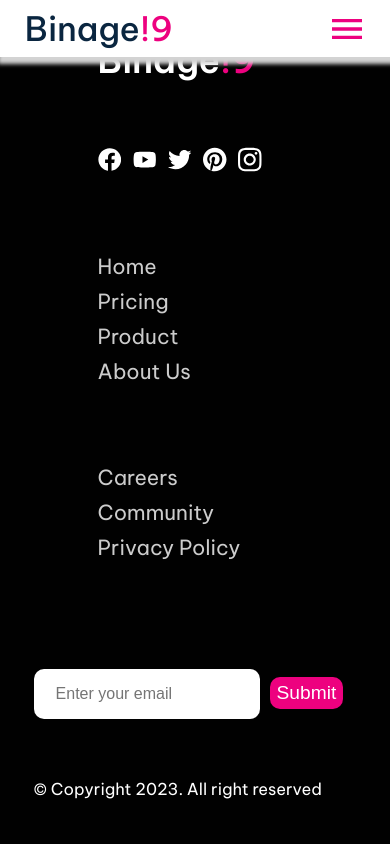
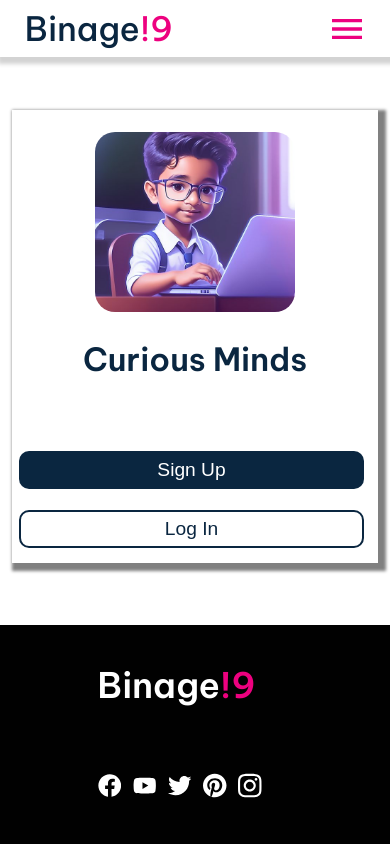
Before and after one commit to mulbahoplanojames/Binage-9, a React (Vite) app: page /accountoption in a window 390 px wide. Shown: the top 844 px of the page. Built offline with nearby package versions, Linux system fonts and the light colour scheme.

Commit message:
Make some changes in th About_Us, DiscoCommunity, Carrer, and Features Job components by adding some margin at the top

```diff
--- a/src/App.jsx
+++ b/src/App.jsx
@@ -6,7 +6,7 @@
 import Carrer from "./Pages/Carrer.jsx";
 import Community from "./Pages/Community.jsx";
 import Footer from "./Layouts/Footer/Footer.jsx";
-import Account_Option from "./Components/CreateAccount_Opt/Account_Option.jsx";
+import AccountOption from "./Components/CreateAccount_Opt/AccountOption.jsx";
 import Sign_up from "./Components/SignUp_form/Sign_up.jsx";
 import Login from "./Components/LogIn_Form/Login.jsx";
 import { BrowserRouter, Routes, Route } from "react-router-dom";
@@ -23,7 +23,7 @@
           <Route path="/about" element={<About />} />
           <Route path="/carrer" element={<Carrer />} />
           <Route path="/community" element={<Community />} />
-          <Route path="/account_opt" element={<Account_Option />} />
+          <Route path="/accountoption" element={<AccountOption />} />
           <Route path="/signUp" element={<Sign_up />} />
           <Route path="/logIn" element={<Login />} />
         </Routes>
--- a/src/Components/CreateAccount_Opt/Account_Option.jsx
+++ b/src/Components/CreateAccount_Opt/AccountOption.jsx
@@ -1,5 +1,4 @@
-import React from "react";
-import Styles from "/src/Components/CreateAccount_Opt/Account_Opt.module.css";
+import Styles from "/src/Components/CreateAccount_Opt/AccountOption.module.css";
 import SignUp_Button from "../../UI/Sign_up_Button/SignUp_Button";
 import LogIn_Button from "../../UI/Login_Button/LogIn_Button";
 import styled from "styled-components";
@@ -15,10 +14,10 @@
   paddingBottom: "5rem",
 });
 
-const Account_Option = () => {
+const AccountOption = () => {
   return (
     <>
-      <div className={Styles.option}>
+      <section className={Styles.option}>
         <div className={Styles.option_wripper}>
           <div className={Styles.img_wripper}>
             <img src={Img} alt="Illustration" className={Styles.img} />
@@ -34,9 +33,9 @@
             </Link>
           </div>
         </div>
-      </div>
+      </section>
     </>
   );
 };
 
-export default Account_Option;
+export default AccountOption;
--- a/src/Components/CreateAccount_Opt/Account_Opt.module.css
+++ b/src/Components/CreateAccount_Opt/AccountOption.module.css
@@ -3,6 +3,7 @@
   display: flex;
   justify-content: center;
   align-items: center;
+  margin-top: 5rem;
 }
 
 .option_wripper {
@@ -30,5 +31,6 @@
 @media screen and (max-width: 767px) {
   .option {
     padding: 16% 3%;
+    margin-top: 3rem;
   }
 }
--- a/src/Components/LogIn_Form/Login.jsx
+++ b/src/Components/LogIn_Form/Login.jsx
@@ -1,4 +1,4 @@
-import React, { useState } from "react";
+import { useState } from "react";
 import Styles from "/src/Components/SignUp_form/signUp.module.css";
 import LogIn_Button from "../../UI/Login_Button/LogIn_Button";
 import { FaGooglePlus, FaFacebook, FaTwitterSquare } from "react-icons/fa";
@@ -16,7 +16,7 @@
 
   return (
     <>
-      <div className={Styles.sign_up}>
+      <section className={Styles.sign_up}>
         <div className={Styles.signUp_wripper}>
           <h1 className={Styles.title}>Log In</h1>
           <p className={Styles.description}>Welcome back, we had missed you!</p>
@@ -29,6 +29,7 @@
               <input
                 type="email"
                 value={email}
+                required
                 onChange={(e) => setEmail(e.target.value)}
                 className={Styles.input}
               />
@@ -41,14 +42,15 @@
               <input
                 type="password"
                 value={password}
+                required
                 onChange={(e) => setPassword(e.target.value)}
                 className={Styles.input}
               />
             </div>
 
-            <a href="/" className={Styles.forget_password}>
+            <Link to="/" className={Styles.forget_password}>
               Forget Password
-            </a>
+            </Link>
 
             <LogIn_Button />
 
@@ -59,20 +61,20 @@
             </div>
 
             <div className={`${Styles.icon_wripper} ${Styles.icon_wripper2}`}>
-              <a href="/">
+              <Link onTouchCancelCapture="/">
                 <FaGooglePlus className={Styles.icon} />
-              </a>
-              <a href="/">
+              </Link>
+              <Link onTouchCancelCapture="/">
                 <FaFacebook className={Styles.icon} />
-              </a>
-              <a href="/">
+              </Link>
+              <Link onTouchCancelCapture="/">
                 <FaTwitterSquare className={Styles.icon} />
-              </a>
+              </Link>
             </div>
 
             <div>
               <span className={Styles.span3}>
-                Haven't signed up yet?
+                Haven&apos;t signed up yet?
                 <Link to="/signUp" className={Styles.link}>
                   Sign Up
                 </Link>
@@ -80,7 +82,7 @@
             </div>
           </form>
         </div>
-      </div>
+      </section>
     </>
   );
 };
--- a/src/Components/SignUp_form/Sign_up.jsx
+++ b/src/Components/SignUp_form/Sign_up.jsx
@@ -35,6 +35,7 @@
               <input
                 type="text"
                 value={name}
+                required
                 onChange={(e) => setName(e.target.value)}
                 className={Styles.input}
               />
@@ -46,6 +47,7 @@
               <input
                 type="email"
                 value={email}
+                required
                 onChange={(e) => setEmail(e.target.value)}
                 className={Styles.input}
               />
@@ -57,6 +59,7 @@
               <input
                 type="tel"
                 value={phone}
+                required
                 onChange={(e) => setPhone(e.target.value)}
                 className={Styles.input}
               />
@@ -68,6 +71,7 @@
               <input
                 type="password"
                 value={password}
+                required
                 onChange={(e) => setPassword(e.target.value)}
                 className={Styles.input}
               />
--- a/src/Components/SignUp_form/signUp.module.css
+++ b/src/Components/SignUp_form/signUp.module.css
@@ -1,5 +1,6 @@
 .sign_up {
   padding: 4% 2%;
+  margin-top: 6rem;
   display: flex;
   justify-content: center;
   align-items: center;
@@ -123,5 +124,6 @@
 @media screen and (max-width: 767px) {
   .sign_up {
     padding: 16% 4%;
+    margin-top: 3rem;
   }
 }
--- a/src/Layouts/Navbar/Navbar.jsx
+++ b/src/Layouts/Navbar/Navbar.jsx
@@ -61,7 +61,7 @@
                 );
               })}
 
-              <Link to="/account_opt">
+              <Link to="/accountoption">
                 <Nav_Button />
               </Link>
             </ul>
```
